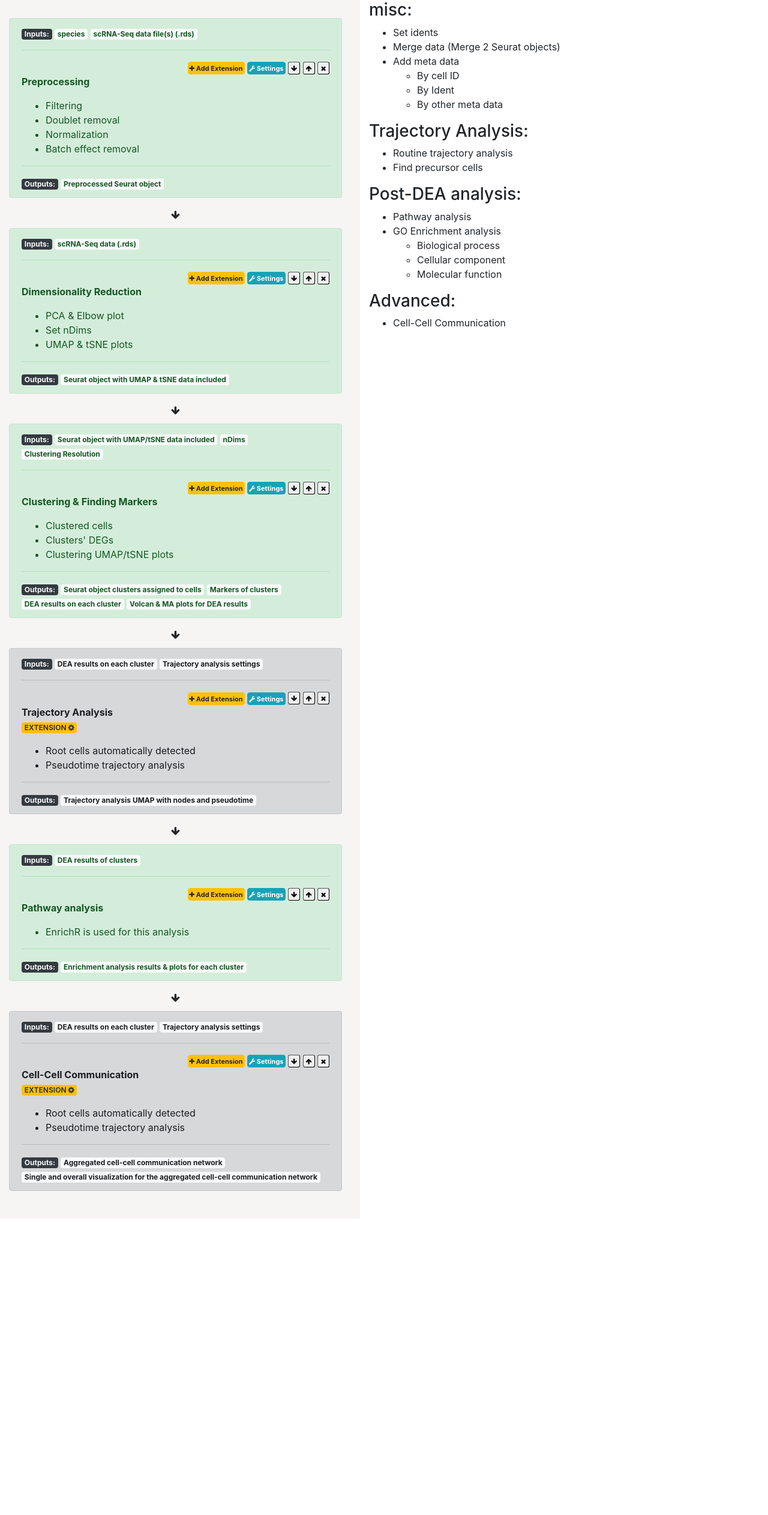
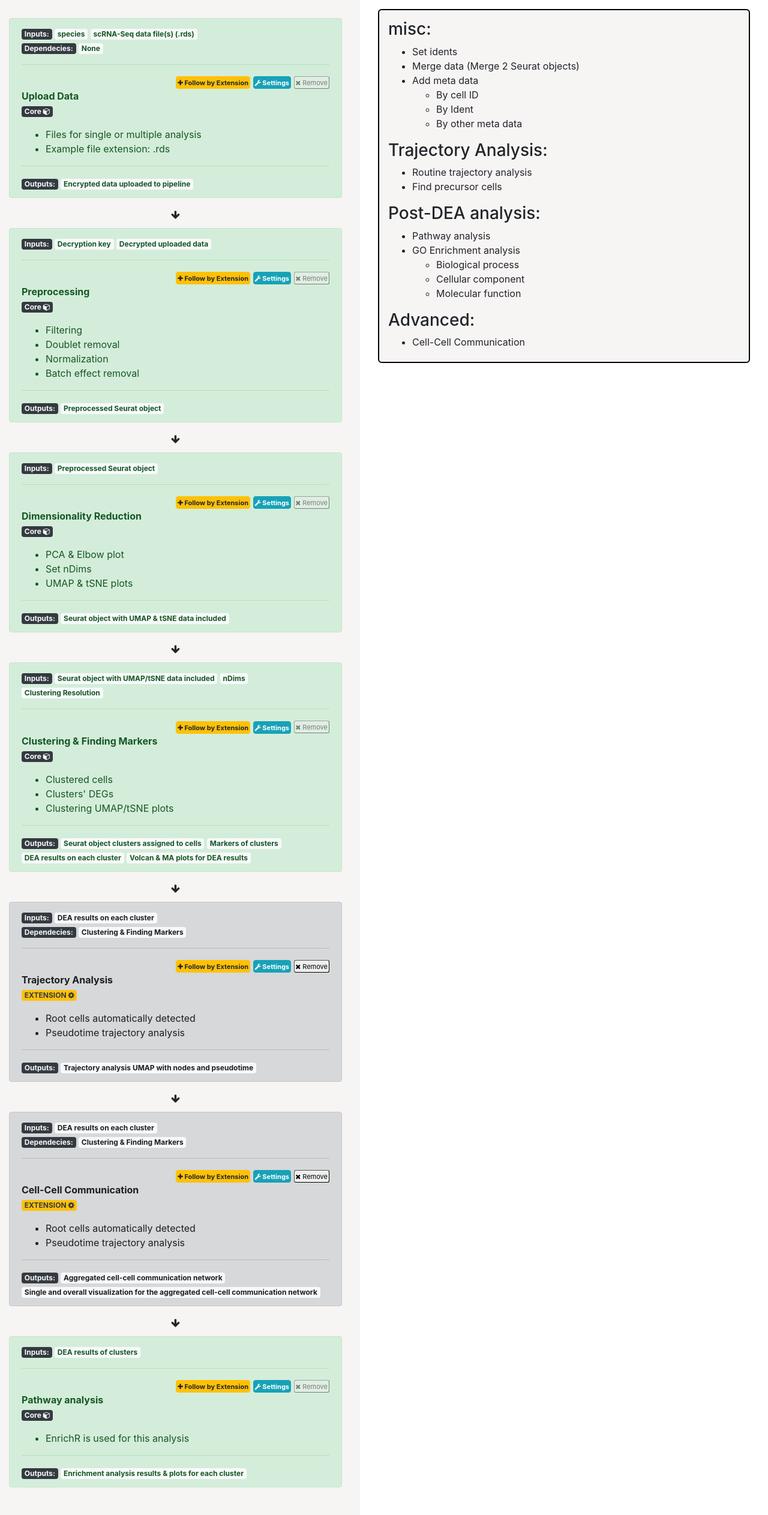
Before and after one commit to OmarLaham/safe-rps, a PHP site: page /create-pipeline.html in a window 1280 px wide. Shown: the whole page at 60% size. Before the commit the page ends 1985 px from the top, so only its background shows below. Run offline with PHP 8.4, Linux system fonts and the light colour scheme.

Commit message:
add pseudo extensions to pipeline

```diff
--- a/assets/css/create-pipeline.css
+++ b/assets/css/create-pipeline.css
@@ -8,6 +8,13 @@
 
 .pipeline-step {
     margin-bottom: 10px;
+}
+
+.step-core .btn-step-del {
+    /* disable delete button for a core step */
+    pointer-events: none;
+    opacity: .45;
+    /* / disable delete button for a core step */
 }
 
 .pipeline-sep {
@@ -21,3 +28,6 @@
     padding: 2px;
     border-width: 1px;
 }
+
+#right-panel {
+}
--- a/assets/js/create-pipeline.js
+++ b/assets/js/create-pipeline.js
@@ -5,7 +5,50 @@ $(document).ready(function() {
     const popoverList = [...popoverTriggerList].map(popoverTriggerEl => new bootstrap.Popover(popoverTriggerEl))
 });
 
-$('.btn-step-del').click(function() {
+$(document).on('click', '.btn-step-del', function() {
     //find pipeline-step-card
     $(this).closest('.pipeline-step-card').remove();
 });
+
+$(document).on("click", ".btn-add-extension" , function() {
+    //get extension template html
+    var ext_html = $('#extension-template').html();
+
+    let ext_title = "Extension A"
+    let ext_id = "step-" + ext_title.replace(" ", "-").toLowerCase();
+
+    let ext_inputs = ["inp1", "inp2"];
+    let ext_dep = ["dep1", "dep2"];
+    let ext_summary = "<li>summary1</li><li>summary2</li>";
+    let ext_outputs = ["output1", "output2"];
+
+    //set card id so we can added it to fill the gaps in the template
+    ext_html = ext_html.replace("step-id-place-holder", ext_id);
+
+    //add card
+    $(this).closest('.pipeline-step-card').after(ext_html);
+
+    //set title
+    $('#' + ext_id + " .step-title").html(ext_title);
+    //set summary
+    $('#' + ext_id + " .step-summary").html(ext_summary);
+
+    //set inputs
+    for (var i = 0; i < ext_inputs.length; i++) {
+        let html = "<span class=\"badge bg-light step-input\">" + ext_inputs[i] + "</span>&nbsp;";
+        $('#' + ext_id + " .step-inputs").append(html);
+    }
+
+    //set dependecies
+    for (var i = 0; i < ext_dep.length; i++) {
+        let html = "<span class=\"badge bg-light step-input\">" + ext_dep[i] + "</span>&nbsp;";
+        $('#' + ext_id + " .step-dependecies").append(html);
+    }
+
+    //set outputs
+    for (var i = 0; i < ext_outputs.length; i++) {
+        let html = "<span class=\"badge bg-light step-input\">" + ext_outputs[i] + "</span>&nbsp;";
+        $('#' + ext_id + " .step-outputs").append(html);
+    }
+
+});
--- a/create-pipeline.html
+++ b/create-pipeline.html
@@ -50,7 +50,7 @@
 
             <div id="pipeline-wrapper" class="col-6">
 
-                <div class="pipeline-step-card">
+                <div class="pipeline-step-card  step-core">
 
                     <div class="pipeline-step">
 
@@ -58,19 +58,60 @@
                             <span class="badge bg-dark text-light">Inputs: </span>
                             <span class="badge bg-light">species</span>
                             <span class="badge bg-light">scRNA-Seq data file(s) (.rds)</span>
+                            <div class="pipeline-step-dependecies">
+                                <span class="badge bg-dark text-light">Dependecies: </span>
+                                <span class="badge bg-light">None</span>
+                            </div>
                             <hr>
 
                             <!-- pipe-line step buttons -->
                             <div class="pipline-step-btns text-right">
-                                <button type="button" class="btn-add-extension btn btn-warning font-weight-bold"><i class="fa fa-plus" aria-hidden="true"></i> Add Extension</button>
+                                <button type="button" class="btn-add-extension btn btn-warning font-weight-bold"><i class="fa fa-plus" aria-hidden="true"></i> Follow by Extension</button>
                                 <button type="button" class="btn-step-settings btn btn-info font-weight-bold"><i class="fa fa-wrench" aria-hidden="true"></i> Settings</button>
-                                <button class="btn-step-down btn-sm"><i class="fa fa-arrow-down" aria-hidden="true"></i></button>
-                                <button class="btn-step-up btn-sm"><i class="fa fa-arrow-up" aria-hidden="true"></i></button>
-                                <button class="btn-step-del btn-sm"><i class="fa fa-times" aria-hidden="true"></i></button>
+                                <button class="btn-step-del btn-sm"><i class="fa fa-times" aria-hidden="true"></i> Remove</button>
                             </div>
                             <!-- / pipe-line step buttons -->
 
-                            <p class="font-weight-bold">Preprocessing</p>
+                            <p class="font-weight-bold">Upload Data<br /><span class="badge bg-dark text-light">Core <i class="fa fa-cube" aria-hidden="true"></i></span></p>
+                            <ul>
+                                <li>Files for single or multiple analysis</li>
+                                <li>Example file extension: .rds</li>
+                            </ul>
+                            <hr>
+                            <span class="badge bg-dark text-light">Outputs: </span>
+                            <span class="badge bg-light">Encrypted data uploaded to pipeline</span>
+                        </div>
+
+                    </div>
+
+                </div>
+
+
+                <!-- ===================== -->
+
+                <div class="pipeline-step-card step-core">
+
+                    <div class="pipeline-sep text-center">
+                        <i class="fa fa-arrow-down" aria-hidden="true"></i>
+                    </div>
+
+                    <div class="pipeline-step">
+
+                        <div class="alert alert-success pipeline-step" role="alert">
+                            <span class="badge bg-dark text-light">Inputs: </span>
+                            <span class="badge bg-light">Decryption key</span>
+                            <span class="badge bg-light">Decrypted uploaded data</span>
+                            <hr>
+
+                            <!-- pipe-line step buttons -->
+                            <div class="pipline-step-btns text-right">
+                                <button type="button" class="btn-add-extension btn btn-warning font-weight-bold"><i class="fa fa-plus" aria-hidden="true"></i> Follow by Extension</button>
+                                <button type="button" class="btn-step-settings btn btn-info font-weight-bold"><i class="fa fa-wrench" aria-hidden="true"></i> Settings</button>
+                                <button class="btn-step-del btn-sm"><i class="fa fa-times" aria-hidden="true"></i> Remove</button>
+                            </div>
+                            <!-- / pipe-line step buttons -->
+
+                            <p class="font-weight-bold">Preprocessing<br /><span class="badge bg-dark text-light">Core <i class="fa fa-cube" aria-hidden="true"></i></span></p>
                             <ul>
                                 <li>Filtering</li>
                                 <li>Doublet removal</li>
@@ -89,7 +130,7 @@
 
                 <!-- ===================== -->
 
-                <div class="pipeline-step-card">
+                <div class="pipeline-step-card step-core">
 
                     <div class="pipeline-sep text-center">
                         <i class="fa fa-arrow-down" aria-hidden="true"></i>
@@ -98,20 +139,18 @@
                     <div class="alert alert-success pipeline-step" role="alert">
 
                         <span class="badge bg-dark text-light">Inputs: </span>
-                        <span class="badge bg-light">scRNA-Seq data (.rds)</span>
+                        <span class="badge bg-light">Preprocessed Seurat object</span>
                         <hr>
 
                         <!-- pipe-line step buttons -->
                         <div class="pipline-step-btns text-right">
-                            <button type="button" class="btn-add-extension btn btn-warning font-weight-bold"><i class="fa fa-plus" aria-hidden="true"></i> Add Extension</button>
+                            <button type="button" class="btn-add-extension btn btn-warning font-weight-bold"><i class="fa fa-plus" aria-hidden="true"></i> Follow by Extension</button>
                             <button type="button" class="btn-step-settings btn btn-info font-weight-bold"><i class="fa fa-wrench" aria-hidden="true"></i> Settings</button>
-                            <button class="btn-step-down btn-sm"><i class="fa fa-arrow-down" aria-hidden="true"></i></button>
-                            <button class="btn-step-up btn-sm"><i class="fa fa-arrow-up" aria-hidden="true"></i></button>
-                            <button class="btn-step-del btn-sm"><i class="fa fa-times" aria-hidden="true"></i></button>
+                            <button class="btn-step-del btn-sm"><i class="fa fa-times" aria-hidden="true"></i> Remove</button>
                         </div>
                         <!-- / pipe-line step buttons -->
 
-                        <p class="font-weight-bold">Dimensionality Reduction</p>
+                        <p class="font-weight-bold">Dimensionality Reduction<br /><span class="badge bg-dark text-light">Core <i class="fa fa-cube" aria-hidden="true"></i></span></p>
                         <ul>
                             <li>PCA & Elbow plot</li>
                             <li>Set nDims</li>
@@ -127,7 +166,7 @@
 
                 <!-- ===================== -->
 
-                <div class="pipeline-step-card">
+                <div class="pipeline-step-card step-core">
 
                     <div class="pipeline-sep text-center">
                         <i class="fa fa-arrow-down" aria-hidden="true"></i>
@@ -142,15 +181,13 @@
 
                         <!-- pipe-line step buttons -->
                         <div class="pipline-step-btns text-right">
-                            <button type="button" class="btn-add-extension btn btn-warning font-weight-bold"><i class="fa fa-plus" aria-hidden="true"></i> Add Extension</button>
+                            <button type="button" class="btn-add-extension btn btn-warning font-weight-bold"><i class="fa fa-plus" aria-hidden="true"></i> Follow by Extension</button>
                             <button type="button" class="btn-step-settings btn btn-info font-weight-bold"><i class="fa fa-wrench" aria-hidden="true"></i> Settings</button>
-                            <button class="btn-step-down btn-sm"><i class="fa fa-arrow-down" aria-hidden="true"></i></button>
-                            <button class="btn-step-up btn-sm"><i class="fa fa-arrow-up" aria-hidden="true"></i></button>
-                            <button class="btn-step-del btn-sm"><i class="fa fa-times" aria-hidden="true"></i></button>
+                            <button class="btn-step-del btn-sm"><i class="fa fa-times" aria-hidden="true"></i> Remove</button>
                         </div>
                         <!-- / pipe-line step buttons -->
 
-                        <p class="font-weight-bold">Clustering & Finding Markers</p>
+                        <p class="font-weight-bold">Clustering & Finding Markers<br /><span class="badge bg-dark text-light">Core <i class="fa fa-cube" aria-hidden="true"></i></span></p>
                         <ul>
                             <li>Clustered cells</li>
                             <li>Clusters' DEGs</li>
@@ -168,7 +205,7 @@
 
                 <!-- ===================== -->
 
-                <div class="pipeline-step-card">
+                <div class="pipeline-step-card step-extension">
 
                     <div class="pipeline-sep text-center">
                         <i class="fa fa-arrow-down" aria-hidden="true"></i>
@@ -177,16 +214,19 @@
                     <div class="alert alert-dark pipeline-step" role="alert">
                         <span class="badge bg-dark text-light">Inputs: </span>
                         <span class="badge bg-light">DEA results on each cluster</span>
-                        <span class="badge bg-light">Trajectory analysis settings</span>
+
+                        <div class="step-dependecies">
+                            <span class="badge bg-dark text-light">Dependecies: </span>
+                            <span class="badge bg-light">Clustering & Finding Markers</span>
+                        </div>
+
                         <hr>
 
                         <!-- pipe-line step buttons -->
                         <div class="pipline-step-btns text-right">
-                            <button type="button" class="btn-add-extension btn btn-warning font-weight-bold"><i class="fa fa-plus" aria-hidden="true"></i> Add Extension</button>
+                            <button type="button" class="btn-add-extension btn btn-warning font-weight-bold"><i class="fa fa-plus" aria-hidden="true"></i> Follow by Extension</button>
                             <button type="button" class="btn-step-settings btn btn-info font-weight-bold"><i class="fa fa-wrench" aria-hidden="true"></i> Settings</button>
-                            <button class="btn-step-down btn-sm"><i class="fa fa-arrow-down" aria-hidden="true"></i></button>
-                            <button class="btn-step-up btn-sm"><i class="fa fa-arrow-up" aria-hidden="true"></i></button>
-                            <button class="btn-step-del btn-sm"><i class="fa fa-times" aria-hidden="true"></i></button>
+                            <button class="btn-step-del btn-sm"><i class="fa fa-times" aria-hidden="true"></i> Remove</button>
                         </div>
                         <!-- / pipe-line step buttons -->
 
@@ -204,41 +244,7 @@
 
                 <!-- ===================== -->
 
-                <div class="pipeline-step-card">
-
-                    <div class="pipeline-sep text-center">
-                        <i class="fa fa-arrow-down" aria-hidden="true"></i>
-                    </div>
-
-                    <div class="alert alert-success pipeline-step" role="alert">
-                        <span class="badge bg-dark text-light">Inputs: </span>
-                        <span class="badge bg-light">DEA results of clusters</span>
-                        <hr>
-
-                        <!-- pipe-line step buttons -->
-                        <div class="pipline-step-btns text-right">
-                            <button type="button" class="btn-add-extension btn btn-warning font-weight-bold"><i class="fa fa-plus" aria-hidden="true"></i> Add Extension</button>
-                            <button type="button" class="btn-step-settings btn btn-info font-weight-bold"><i class="fa fa-wrench" aria-hidden="true"></i> Settings</button>
-                            <button class="btn-step-down btn-sm"><i class="fa fa-arrow-down" aria-hidden="true"></i></button>
-                            <button class="btn-step-up btn-sm"><i class="fa fa-arrow-up" aria-hidden="true"></i></button>
-                            <button class="btn-step-del btn-sm"><i class="fa fa-times" aria-hidden="true"></i></button>
-                        </div>
-                        <!-- / pipe-line step buttons -->
-
-                        <p class="font-weight-bold">Pathway analysis</p>
-                        <ul>
-                            <li>EnrichR is used for this analysis</li>
-                        </ul>
-                        <hr>
-                        <span class="badge bg-dark text-light">Outputs: </span>
-                        <span class="badge bg-light">Enrichment analysis results & plots for each cluster</span>
-                    </div>
-
-                </div>
-
-                <!-- ===================== -->
-
-                <div class="pipeline-step-card">
+                <div class="pipeline-step-card step-extension">
 
                     <div class="pipeline-sep text-center">
                         <i class="fa fa-arrow-down" aria-hidden="true"></i>
@@ -247,18 +253,21 @@
                     <div class="alert alert-dark pipeline-step" role="alert">
                         <span class="badge bg-dark text-light">Inputs: </span>
                         <span class="badge bg-light">DEA results on each cluster</span>
-                        <span class="badge bg-light">Trajectory analysis settings</span>
+
+                        <div class="step-dependecies">
+                            <span class="badge bg-dark text-light">Dependecies: </span>
+                            <span class="badge bg-light">Clustering & Finding Markers</span>
+                        </div>
+
                         <hr>
 
                         <div>
 
                         <!-- pipe-line step buttons -->
                         <div class="pipline-step-btns text-right">
-                            <button type="button" class="btn-add-extension btn btn-warning font-weight-bold"><i class="fa fa-plus" aria-hidden="true"></i> Add Extension</button>
+                            <button type="button" class="btn-add-extension btn btn-warning font-weight-bold"><i class="fa fa-plus" aria-hidden="true"></i> Follow by Extension</button>
                             <button type="button" class="btn-step-settings btn btn-info font-weight-bold"><i class="fa fa-wrench" aria-hidden="true"></i> Settings</button>
-                            <button class="btn-step-down btn-sm"><i class="fa fa-arrow-down" aria-hidden="true"></i></button>
-                            <button class="btn-step-up btn-sm"><i class="fa fa-arrow-up" aria-hidden="true"></i></button>
-                            <button class="btn-step-del btn-sm"><i class="fa fa-times" aria-hidden="true"></i></button>
+                            <button class="btn-step-del btn-sm"><i class="fa fa-times" aria-hidden="true"></i> Remove</button>
                         </div>
                         <!-- / pipe-line step buttons -->
 
@@ -279,13 +288,101 @@
 
                 </div>
 
+                <!-- ===================== -->
 
+                <div class="pipeline-step-card step-core">
+
+                    <div class="pipeline-sep text-center">
+                        <i class="fa fa-arrow-down" aria-hidden="true"></i>
+                    </div>
+
+                    <div class="alert alert-success pipeline-step" role="alert">
+                        <span class="badge bg-dark text-light">Inputs: </span>
+                        <span class="badge bg-light">DEA results of clusters</span>
+                        <hr>
+
+                        <!-- pipe-line step buttons -->
+                        <div class="pipline-step-btns text-right">
+                            <button type="button" class="btn-add-extension btn btn-warning font-weight-bold"><i class="fa fa-plus" aria-hidden="true"></i> Follow by Extension</button>
+                            <button type="button" class="btn-step-settings btn btn-info font-weight-bold"><i class="fa fa-wrench" aria-hidden="true"></i> Settings</button>
+                            <button class="btn-step-del btn-sm"><i class="fa fa-times" aria-hidden="true"></i> Remove</button>
+                        </div>
+                        <!-- / pipe-line step buttons -->
+
+                        <p class="font-weight-bold">Pathway analysis<br /><span class="badge bg-dark text-light">Core <i class="fa fa-cube" aria-hidden="true"></i></span></p>
+                        <ul>
+                            <li>EnrichR is used for this analysis</li>
+                        </ul>
+                        <hr>
+                        <span class="badge bg-dark text-light">Outputs: </span>
+                        <span class="badge bg-light">Enrichment analysis results & plots for each cluster</span>
+                    </div>
+
+                </div>
+
+                <!-- Hidden extension template -->
+                <div id="extension-template" class="d-none">
+
+                    <!-- ===================== -->
+
+                    <div class="pipeline-step-card step-extension">
+
+                        <div class="pipeline-sep text-center">
+                            <i class="fa fa-arrow-down" aria-hidden="true"></i>
+                        </div>
+
+                        <div id="step-id-place-holder" class="alert alert-dark pipeline-step" role="alert">
+                            <div class="step-inputs">
+                                <span class="badge bg-dark text-light">Inputs: </span>
+                                <!--<span class="badge bg-light step-input"></span>-->
+                            </div>
+
+
+                            <div class="step-dependecies">
+                                <span class="badge bg-dark text-light">Dependecies: </span>
+                                <!--<span class="badge bg-light step-dependecy"></span>-->
+                            </div>
+
+                            <hr>
+
+                            <div>
+
+                            <!-- pipe-line step buttons -->
+                            <div class="pipline-step-btns text-right">
+                                <button type="button" class="btn-add-extension btn btn-warning font-weight-bold"><i class="fa fa-plus" aria-hidden="true"></i> Follow by Extension</button>
+                                <button type="button" class="btn-step-settings btn btn-info font-weight-bold"><i class="fa fa-wrench" aria-hidden="true"></i> Settings</button>
+                                <button class="btn-step-del btn-sm"><i class="fa fa-times" aria-hidden="true"></i> Remove</button>
+                            </div>
+                            <!-- / pipe-line step buttons -->
+
+                                <span class="font-weight-bold step-title"></span><br />
+                                <span class="badge badge-extension bg-warning text-dark">EXTENSION <i class="fa fa-cog" aria-hidden="true"></i></span>
+
+
+                            </div>
+
+                            <ul class="step-summary">
+
+                            </ul>
+                            <hr>
+                            <div class="step-outputs">
+                                <span class="badge bg-dark text-light">Outputs: </span>
+                                <!--<span class="badge bg-light step-output"></span>-->
+                            </div>
+                        </div>
+
+                    </div>
+
+                </div>
+
+                <!-- / Hidden extension template -->
 
             </div>
 
             <!-- / Pipeline wrapper -->
 
-            <div class="col-6">
+            <div id="right-panel" class="col-6">
+                <div style="position: fixed; top: 15px; right: 30px; border: 2px solid black; width: 620px; height: 590px; padding: 15px; border-radius: 1%; background-color: #f7f4f4">
                     <h3>misc:</h3>
                     <ul>
                         <li>Set idents</li>
@@ -320,7 +417,7 @@
                     <ul>
                         <li>Cell-Cell Communication</li>
                     </ul>
-
+                </div>
             </div>
 
         </div>
```
Also changed, not shown: assets/images/create-pipeline/bg.jpeg (added). Lines whose indentation alone changed are shown as unchanged.
